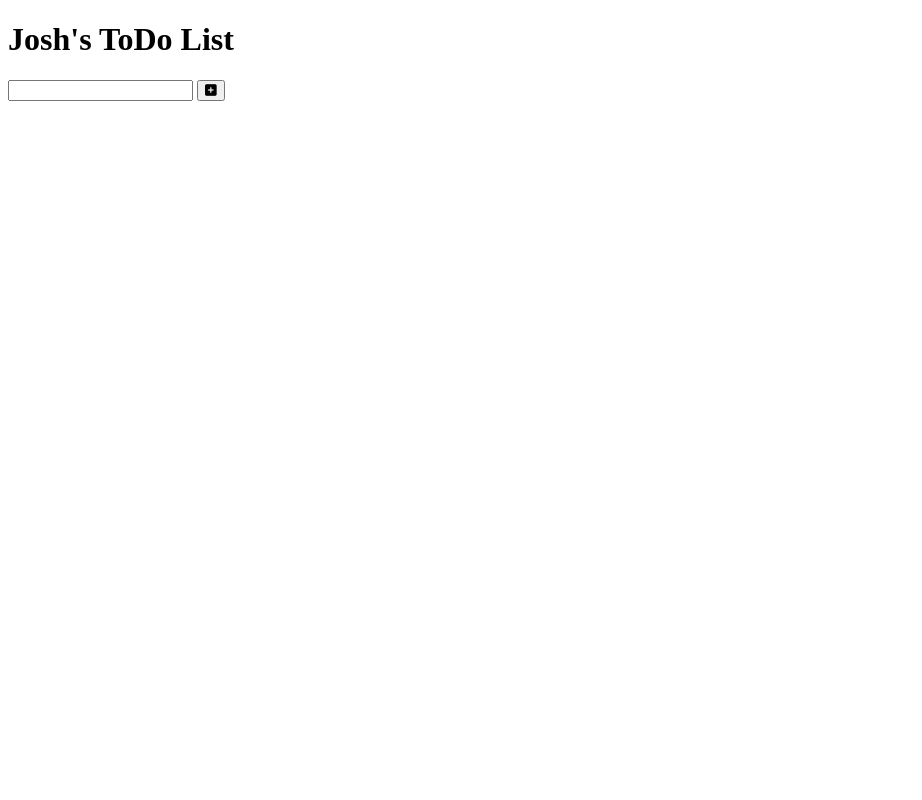
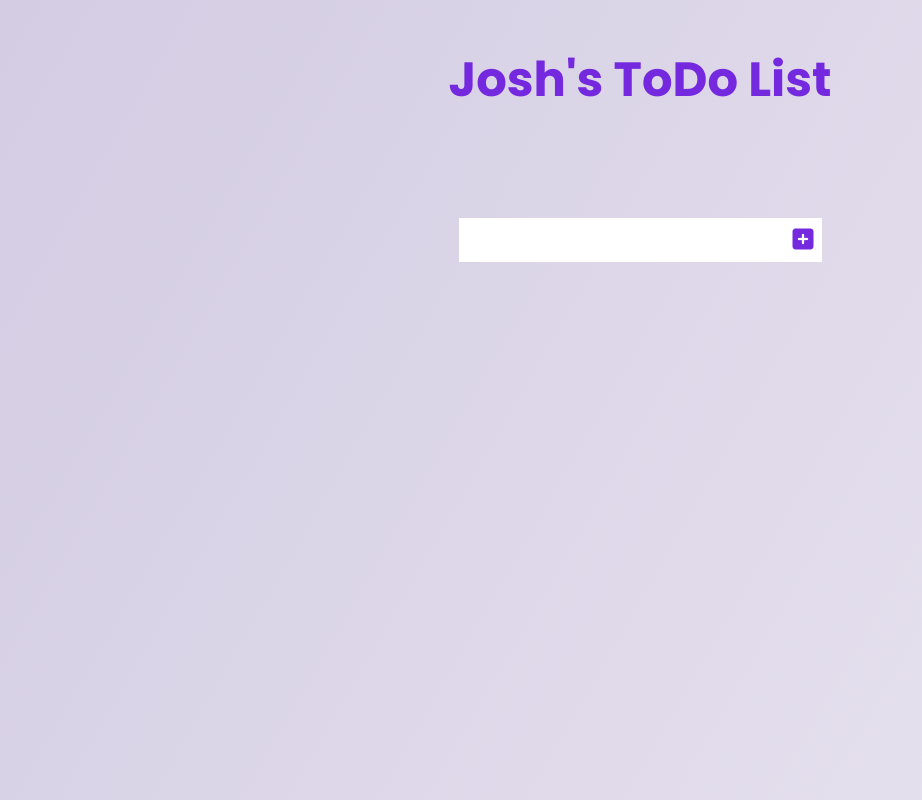
Before and after one commit to JSShant/To-Do-Project, a plain HTML site: page index.html in a window 1280 px wide. Shown: the whole page, without its empty margins (0-922 px from the left). Drawn offline with Linux system fonts and the light colour scheme.

Commit message:
Initial Basic Styling

```diff
--- a/styles.css
+++ b/styles.css
@@ -1 +1,58 @@
 @import url('https://fonts.googleapis.com/css2?family=Poppins:wght@300;400;500;600;700;800&display=swap');
+
+/*
+====================================
+Global Styling
+=====================================
+*/
+* {
+    margin: 0;
+    padding: 0;
+    box-sizing: border-box;
+}
+
+body {
+    background: linear-gradient(120deg, #D3CCE3, #E9E4F0);
+    font-family: "Poppins", sans-serif;
+    min-height: 100vh;
+}
+
+html {
+    font-size: 62.5%;
+}
+
+.header {
+    font-size: 2.4rem;
+    color: #7529df;
+}
+
+.header,
+.todo {
+    min-height: 20vh;
+    display: flex;
+    justify-content: center;
+    align-items: center;
+}
+
+.todo__input,
+.todo__btn {
+    padding: 0.8rem;
+    font-size: 2.4rem;
+    border: none;
+    background: white;
+}
+
+.todo__input:focus {
+    outline: none;
+}
+
+.todo__btn {
+    color: #7529df;
+    cursor: pointer;
+    transition: all 0.3s ease;
+}
+
+.todo__btn:hover {
+    background: #7529df;
+    color: white;
+}
```
